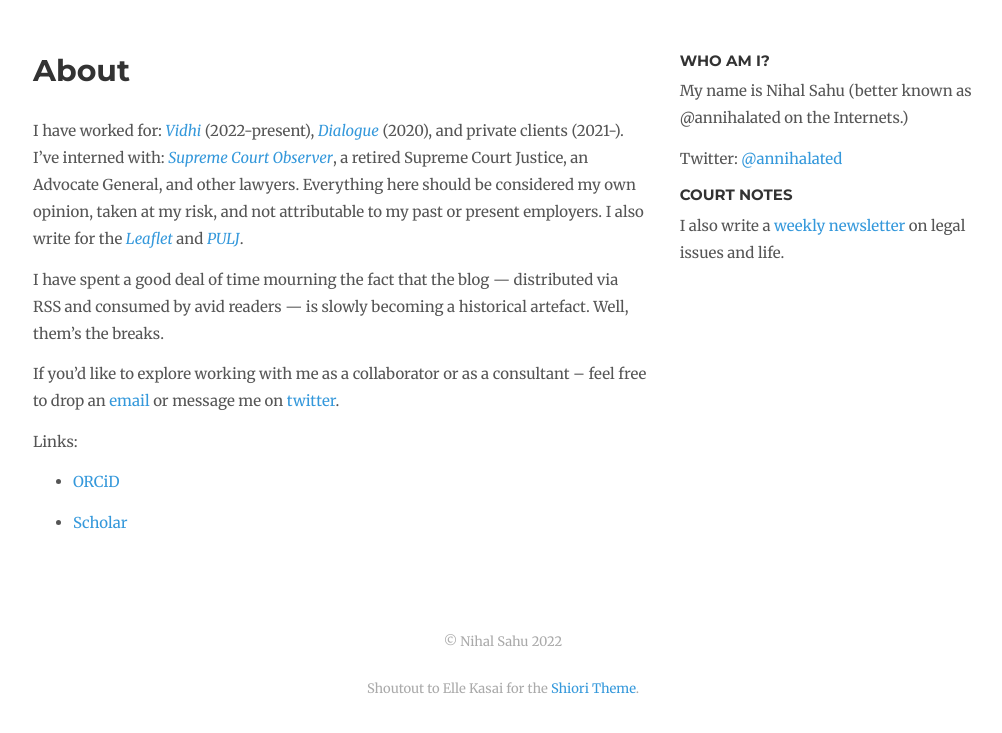
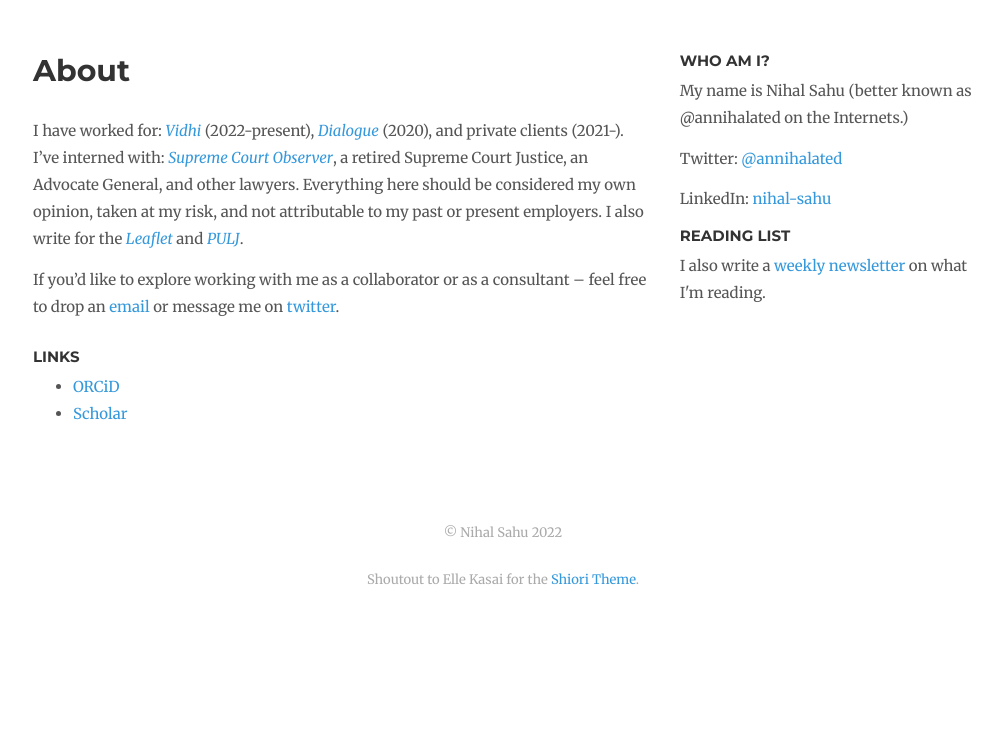
Before and after one commit to annihalated/annihalated.github.io, a Jekyll site: the page built from about.md, in a window 1280 px wide, cut to the strip 164-905 px from the top of the page. Shown: the top 733 px of the strip, without its empty margins (137-1139 px from the left). Built offline with Jekyll 4.4.1, drawn with Linux system fonts in a browser that asks for light colours; nearby versions of some CDN libraries; comment, search, counter and statistics services are not loaded.

Commit message:
Some changes

```diff
--- a/_includes/sidebar.html
+++ b/_includes/sidebar.html
@@ -1,6 +1,8 @@
   <h3 class="section-header">WHO AM I?</h3>
   <p>My name is Nihal Sahu (better known as @annihalated on the Internets.)</p>
   <p>Twitter: <a href="https://twitter.com/annihalated">@annihalated</a></p>
+  <p>LinkedIn: <a href="https://linkedin.com/in/nihal-sahu">nihal-sahu</a></p>
 
-  <h3 class="section-header">Court Notes</h3>
-  <p>I also write a <a href="https://nihalsahu.substack.com">weekly newsletter</a> on legal issues and life.</p>
+
+  <h3 class="section-header">READING LIST</h3>
+  <p>I also write a <a href="https://nihalsahu.substack.com">weekly newsletter</a> on what I'm reading.</p>
--- a/about.md
+++ b/about.md
@@ -5,12 +5,8 @@ layout: page
 ---
 I have worked for: *[Vidhi](https://vidhilegalpolicy.in/)* (2022-present), *[Dialogue](https://thedialogue.co.in/)* (2020), and private clients (2021-). I've interned with: *[Supreme Court Observer](https://scobserver.in/)*, a retired Supreme Court Justice, an Advocate General, and other lawyers. Everything here should be considered my own opinion, taken at my risk, and not attributable to my past or present employers. I also write for the *[Leaflet](https://theleaflet.in/)* and *[PULJ](https://pulj.org/)*.
 
-I have spent a good deal of time mourning the fact that the blog --- distributed via RSS and consumed by avid readers --- is slowly becoming a historical artefact. Well, them's the breaks.
-
 If you'd like to explore working with me as a collaborator or as a consultant -- feel free to drop an [email](mailto:iamnihalsahu@gmail.com) or message me on [twitter](https://twitter.com/annihalated).
 
-Links:
-
+### Links
 -   [ORCiD](https://orcid.org/0000-0003-3236-7475)
-
 -   [Scholar](https://scholar.google.co.in/citations?user=JXxFYj4AAAAJ&hl=en)
```
